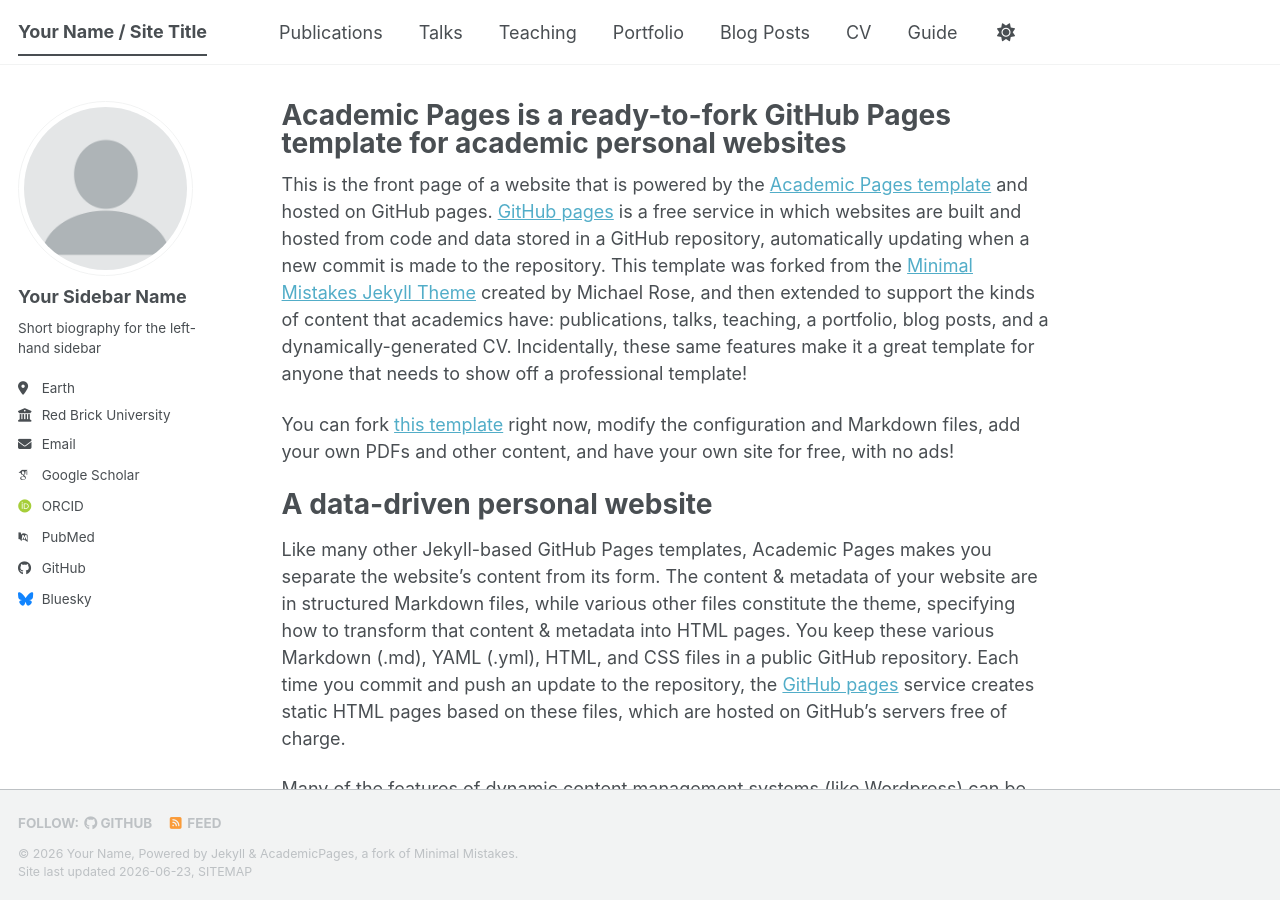
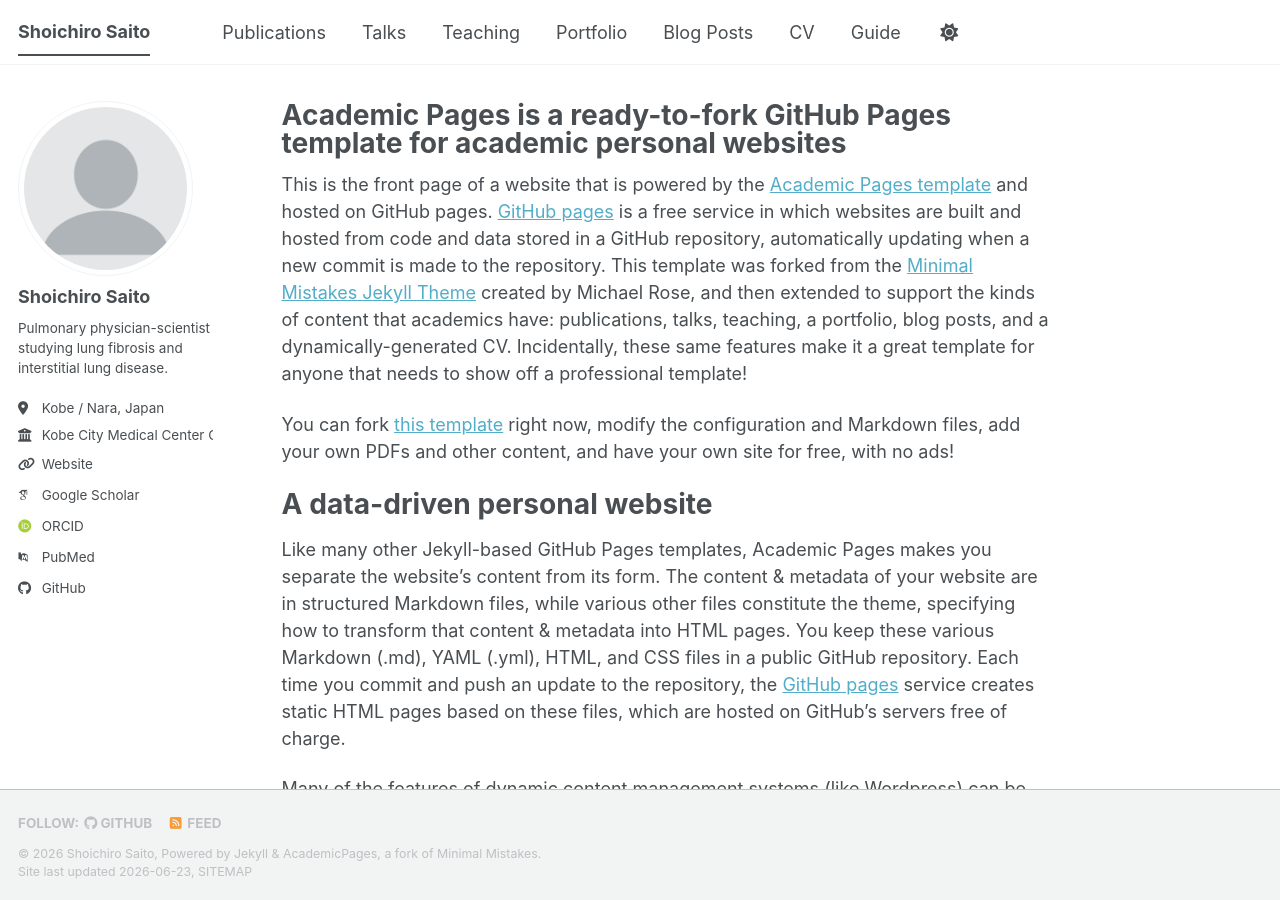
Before and after one commit to shoichirosaito-md/shoichirosaito-md.github.io, a Jekyll site: the page built from _pages/about.md, in a window 1280 px wide and 900 px high. Built offline with Jekyll 4.4.1, drawn with Linux system fonts in a browser that asks for light colours; some web fonts are replaced; a script that is not in the unit is left out.

Commit message:
Update _config.yml

```diff
--- a/_config.yml
+++ b/_config.yml
@@ -9,14 +9,14 @@
 # Basic Site Settings
 locale                   : "en-US"
 site_theme               : "default" # The available themes options are "default", "air", "sunrise", "mint", "dirt" and "contrast"
-title                    : "Your Name / Site Title"
+title                    : "Shoichiro Saito"
 title_separator          : "-"
-name                     : &name "Your Name"
-description              : &description "Your Name's academic portfolio"   # Update this with a general description of your site, this is the default if not overridden by a page
-url                      : https://academicpages.github.io # The base hostname & protocol for your site e.g. "https://[your GitHub username].github.io",
+name                     : &name "Shoichiro Saito"
+description              : &description "Pulmonary physician-scientist - lung fibrosis and interstitial lung disease"   # Update this with a general description of your site, this is the default if not overridden by a page
+url                      : https://shoichirosaito-md.github.io # The base hostname & protocol for your site e.g. "https://[your GitHub username].github.io",
                                                            # or if you already have some other page hosted on Github then use "https://[your GitHub username].github.io/[Your Repo Name]"
 baseurl                  : "" # the subpath of your site, e.g. "/blog"
-repository               : "academicpages/academicpages.github.io"
+repository               : "shoichirosaito-md/shoichirosaito-md.github.io"
 
 # Site Author - The following control what appear as part of the author content on the side bar.
 #               If a field is blank the icon and link will not appear, otherwise it will be shown.
@@ -24,24 +24,24 @@ repository               : "academicpages/academicpages.github.io"
 author:
   # Biographic information
   avatar           : "profile.png"
-  name             : "Your Sidebar Name"
+  name             : "Shoichiro Saito"
   pronouns         : # example: "she/her"
-  bio              : "Short biography for the left-hand sidebar"
-  location         : "Earth"
-  employer         : "Red Brick University"
-  uri              : # URL
-  email            : "none@example.org"
+  bio              : "Pulmonary physician-scientist studying lung fibrosis and interstitial lung disease."
+  location         : "Kobe / Nara, Japan"
+  employer         : "Kobe City Medical Center General Hospital / Nara Medical University"
+  uri              : "https://researchmap.jp/shoichiro.s?lang=en"
+  email            :
 
   # Academic websites
   academia         : # URL
   arxiv            : # URL - Update with the correct link to your profile
-  googlescholar    : "https://scholar.google.com/citations?user=PS_CX0AAAAAJ"
+  googlescholar    : "https://scholar.google.co.jp/citations?user=XeYP75UAAAAJ&hl=ja"
   inspire-hep      : # URL
   impactstory      : # URL
-  orcid            : "https://orcid.org/yourorcidurl"
+  orcid            : "https://orcid.org/0009-0007-9091-1754"
   semantic         : # URL
   ssrn             : # URL
-  pubmed           : "https://www.ncbi.nlm.nih.gov/pubmed/?term=john+snow"
+  pubmed           : "https://pubmed.ncbi.nlm.nih.gov/?term=Saito+Shoichiro"
   researchgate     : # URL
   scopus           : # URL
   zotero           : # URL
@@ -51,13 +51,13 @@ author:
   bitbucket        : # Username - Update with your username on the site
   codepen          : # Username
   dribbble         : # Username
-  github           : "academicpages"
+  github           : "shoichirosaito-md"
   kaggle           : # Username
   stackoverflow    : # User number or user number and name (i.e., use "1" or "1/jeff-atwood")
 
   # Social media
   artstation       : # Username
-  bluesky          : "bsky.app" # Replace this with you Bluesky username
+  bluesky          : # Replace this with you Bluesky username
   facebook         : # Username
   flickr           : # Username
   foursquare       : # Username
```
